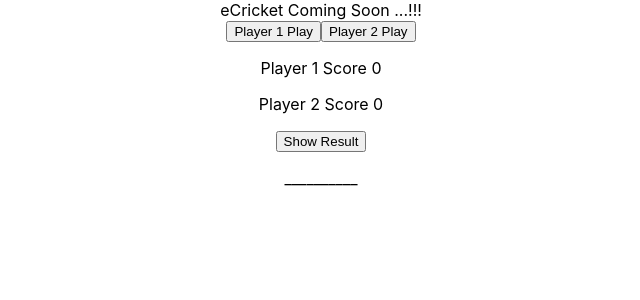
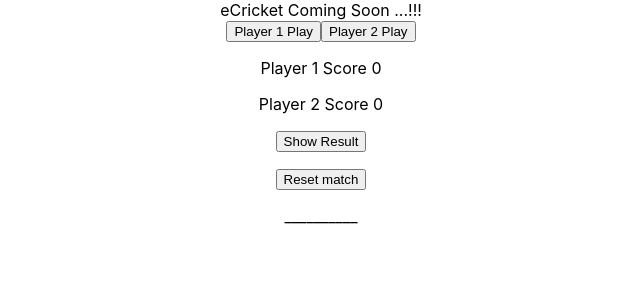
Before and after one commit to saaheel/ecricket, a React (Create React App) app: page / in a window 1280 px wide. Shown: the top 300 px of the page, without its empty margins (319-959 px from the left). Built offline with nearby package versions, Linux system fonts and the light colour scheme.

Commit message:
Added Reset button

```diff
--- a/src/components/PlayButton.js
+++ b/src/components/PlayButton.js
@@ -19,6 +19,7 @@ class PlayButton extends Component{
         super(props);
         this.playEachBall = this.playEachBall.bind(this);
         this.showWinner = this.showWinner.bind(this);
+        this.resetMatch = this.resetMatch.bind(this);
         this.state={
             'player1':0,
             'player1Disbled':true,
@@ -80,6 +81,17 @@ class PlayButton extends Component{
         }
     }
 
+    resetMatch(){
+        this.setState({
+            'player1':0,
+            'player1Disbled':true,
+            'player2':0,
+            'player2Disbled':true,
+            'winner':'__________',
+            'note':'__________',
+        });
+    }
+
     render(){
         return(
             <>
@@ -88,6 +100,7 @@ class PlayButton extends Component{
             <p>Player 1 Score {this.state.player1}</p>
             <p>Player 2 Score {this.state.player2}</p>
             <p><button onClick={this.showWinner}>Show Result</button></p>
+            <p><button onClick={this.resetMatch}>Reset match</button></p>
             <p>{this.state.note}</p>
             </>
         );
```
